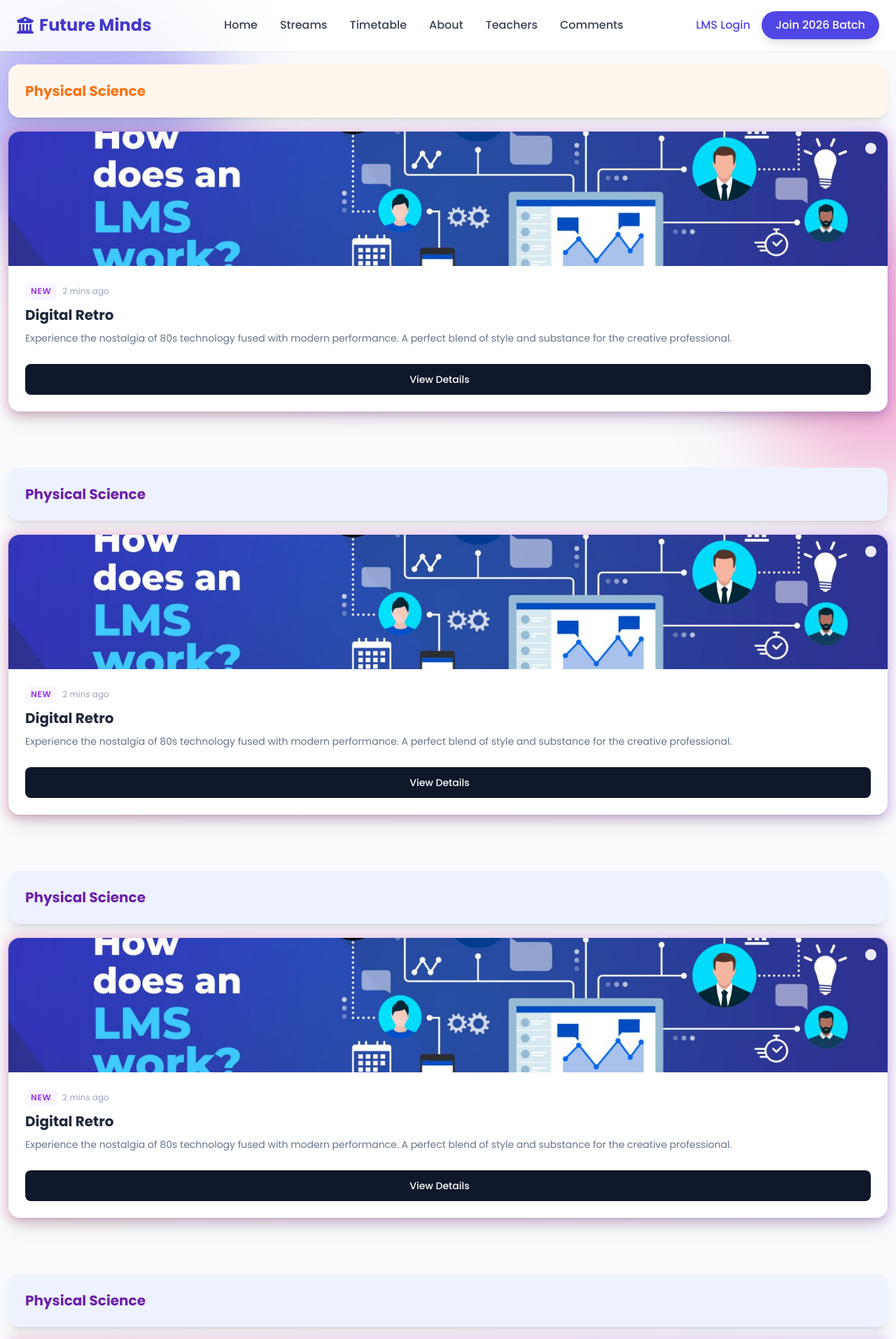
After one commit to AL-Class-manegement-System/AL-Class-Management-System, a PHP site: page /pages/teachers.php in a window 1280 px wide. The commit adds this page. Shown: the top 1913 px of the page at 70% size. Run offline with PHP 8.4, Linux system fonts and the light colour scheme; some libraries are stand-ins or nearby versions.

Commit message:
teachers updated

```diff
--- a/includes/header.php
+++ b/includes/header.php
@@ -33,7 +33,7 @@
                 <a href="../pages/Streams.php" class="text-gray-700 hover:text-indigo-600 font-medium transition nav-link">Streams</a>
                 <a href="#" class="text-gray-700 hover:text-indigo-600 font-medium transition nav-link">Timetable</a>
                 <a href="#" class="text-gray-700 hover:text-indigo-600 font-medium transition nav-link">About</a>
-                <a href="#" class="text-gray-700 hover:text-indigo-600 font-medium transition nav-link">Teachers</a>
+                <a href="../pages/teachers.php" class="text-gray-700 hover:text-indigo-600 font-medium transition nav-link">Teachers</a>
                 <a href="#" class="text-gray-700 hover:text-indigo-600 font-medium transition nav-link">Comments</a>
             </div>
 
@@ -55,6 +55,7 @@
                 <a href="../pages/Streams.php" class="text-gray-700 hover:text-indigo-600 font-medium py-2">Streams</a>
                 <a href="#" class="text-gray-700 hover:text-indigo-600 font-medium py-2">Timetable</a>
                 <a href="#" class="text-gray-700 hover:text-indigo-600 font-medium py-2">Results</a>
+                <a href="#" class="text-gray-700 hover:text-indigo-600 font-medium py-2">Teachers</a>
                 <hr class="border-gray-200">
                 <a href="#" class="text-indigo-600 font-medium py-2">LMS Login</a>
                 <a href="student_register.html" class="bg-indigo-600 text-white px-5 py-3 rounded-full font-medium shadow-md hover:bg-indigo-700 mx-auto w-full max-w-xs">Join 2026 Batch</a>
--- /dev/null
+++ b/pages/teachers.php
@@ -0,0 +1,260 @@
+<?php include('../includes/header.php'); ?>
+
+<div class="p-3">
+    <div
+        class="flex items-center mt-20 w-full p-2 text-orange-500 p-6 backdrop-blur-sm bg-orange-50 opacity-100 rounded-2xl text-xl font-bold font-10 mb-5 outline-[#243c5a] shadow-lg text-shadow-lg border-solid">
+        <!-- <span class="w-12 h-12 bg-orange-100 text-orange-600 rounded-xl flex items-center justify-center text-xl mb-4">
+            <i class="fas fa-calculator"></i>
+        </span> -->
+        <h1>Physical Science</h1>
+    </div>
+
+
+    <div class="flex w-full ">
+        <div class="group relative w-full h-[400px]">
+            <!-- Blob Effect -->
+            <div
+                class="absolute -inset-1 bg-gradient-to-r from-pink-600 to-purple-600 rounded-2xl blur opacity-25 group-hover:opacity-75 transition duration-1000 group-hover:duration-200">
+            </div>
+
+            <div
+                class="relative w-full h-full bg-white rounded-2xl shadow-xl overflow-hidden flex flex-col transition-all duration-300 transform group-hover:-translate-y-2 group-hover:shadow-2xl ring-1 ring-slate-900/5">
+                <!-- Image Section -->
+                <div class="h-48 overflow-hidden relative">
+                    <img src="../assests/images/2.jpg" alt="Technology"
+                        class="w-full h-full object-cover transition-transform duration-500 group-hover:scale-110"
+                        onerror="this.src='#'">
+                    <div class="absolute top-4 right-4 bg-white/90 backdrop-blur-sm p-2 rounded-full shadow-sm">
+                        <i data-lucide="heart" class="w-5 h-5 text-rose-500 fill-rose-500/20"></i>
+                    </div>
+                </div>
+
+                <!-- Content Section -->
+                <div class="p-6 flex flex-col flex-1 justify-between">
+                    <div>
+                        <div class="flex items-center gap-2 mb-2">
+                            <span
+                                class="px-2 py-1 text-xs font-semibold text-purple-600 bg-purple-50 rounded-md uppercase tracking-wider">New</span>
+                            <span class="text-xs text-slate-400">2 mins ago</span>
+                        </div>
+                        <h3 class="text-xl font-bold text-slate-800 mb-2 group-hover:text-orange-500 transition-colors">
+                            Digital Retro</h3>
+                        <p class="text-slate-500 text-sm leading-relaxed line-clamp-3">
+                            Experience the nostalgia of 80s technology fused with modern performance. A perfect blend of
+                            style and substance for the creative professional.
+                        </p>
+                    </div>
+
+                    <button
+                        class="mt-4 w-full py-3 rounded-lg bg-slate-900 text-white font-medium text-sm flex items-center justify-center gap-2 transition-all duration-300 hover:bg-purple-600 group-hover:translate-x-1">
+                        View Details <i data-lucide="arrow-right" class="w-4 h-4"></i>
+                    </button>
+                </div>
+            </div>
+        </div>
+    </div>
+
+    <div
+        class="mt-20 w-full p-2 text-purple-800 p-6 backdrop-blur-sm bg-indigo-50 opacity-100 rounded-2xl text-xl font-bold font-10 mb-5 outline-[#243c5a] shadow-lg text-shadow-lg border-solid">
+        <h1>Physical Science</h1>
+    </div>
+
+
+    <div class="grid w-full ">
+        <div class="group relative w-full h-[400px]">
+            <!-- Blob Effect -->
+            <div
+                class="absolute -inset-1 bg-gradient-to-r from-pink-600 to-purple-600 rounded-2xl blur opacity-25 group-hover:opacity-75 transition duration-1000 group-hover:duration-200">
+            </div>
+
+            <div
+                class="relative w-full h-full bg-white rounded-2xl shadow-xl overflow-hidden flex flex-col transition-all duration-300 transform group-hover:-translate-y-2 group-hover:shadow-2xl ring-1 ring-slate-900/5">
+                <!-- Image Section -->
+                <div class="h-48 overflow-hidden relative">
+                    <img src="../assests/images/2.jpg" alt="Technology"
+                        class="w-full h-full object-cover transition-transform duration-500 group-hover:scale-110"
+                        onerror="this.src='#'">
+                    <div class="absolute top-4 right-4 bg-white/90 backdrop-blur-sm p-2 rounded-full shadow-sm">
+                        <i data-lucide="heart" class="w-5 h-5 text-rose-500 fill-rose-500/20"></i>
+                    </div>
+                </div>
+
+                <!-- Content Section -->
+                <div class="p-6 flex flex-col flex-1 justify-between">
+                    <div>
+                        <div class="flex items-center gap-2 mb-2">
+                            <span
+                                class="px-2 py-1 text-xs font-semibold text-purple-600 bg-purple-50 rounded-md uppercase tracking-wider">New</span>
+                            <span class="text-xs text-slate-400">2 mins ago</span>
+                        </div>
+                        <h3 class="text-xl font-bold text-slate-800 mb-2 group-hover:text-purple-600 transition-colors">
+                            Digital Retro</h3>
+                        <p class="text-slate-500 text-sm leading-relaxed line-clamp-3">
+                            Experience the nostalgia of 80s technology fused with modern performance. A perfect blend of
+                            style and substance for the creative professional.
+                        </p>
+                    </div>
+
+                    <button
+                        class="mt-4 w-full py-3 rounded-lg bg-slate-900 text-white font-medium text-sm flex items-center justify-center gap-2 transition-all duration-300 hover:bg-purple-600 group-hover:translate-x-1">
+                        View Details <i data-lucide="arrow-right" class="w-4 h-4"></i>
+                    </button>
+                </div>
+            </div>
+        </div>
+    </div>
+
+    <div
+        class="mt-20 w-full p-2 text-purple-800 p-6 backdrop-blur-sm bg-indigo-50 opacity-100 rounded-2xl text-xl font-bold font-10 mb-5 outline-[#243c5a] shadow-lg text-shadow-lg border-solid">
+        <h1>Physical Science</h1>
+    </div>
+
+
+    <div class="grid w-full ">
+        <div class="group relative w-full h-[400px]">
+            <!-- Blob Effect -->
+            <div
+                class="absolute -inset-1 bg-gradient-to-r from-pink-600 to-purple-600 rounded-2xl blur opacity-25 group-hover:opacity-75 transition duration-1000 group-hover:duration-200">
+            </div>
+
+            <div
+                class="relative w-full h-full bg-white rounded-2xl shadow-xl overflow-hidden flex flex-col transition-all duration-300 transform group-hover:-translate-y-2 group-hover:shadow-2xl ring-1 ring-slate-900/5">
+                <!-- Image Section -->
+                <div class="h-48 overflow-hidden relative">
+                    <img src="../assests/images/2.jpg" alt="Technology"
+                        class="w-full h-full object-cover transition-transform duration-500 group-hover:scale-110"
+                        onerror="this.src='#'">
+                    <div class="absolute top-4 right-4 bg-white/90 backdrop-blur-sm p-2 rounded-full shadow-sm">
+                        <i data-lucide="heart" class="w-5 h-5 text-rose-500 fill-rose-500/20"></i>
+                    </div>
+                </div>
+
+                <!-- Content Section -->
+                <div class="p-6 flex flex-col flex-1 justify-between">
+                    <div>
+                        <div class="flex items-center gap-2 mb-2">
+                            <span
+                                class="px-2 py-1 text-xs font-semibold text-purple-600 bg-purple-50 rounded-md uppercase tracking-wider">New</span>
+                            <span class="text-xs text-slate-400">2 mins ago</span>
+                        </div>
+                        <h3 class="text-xl font-bold text-slate-800 mb-2 group-hover:text-purple-600 transition-colors">
+                            Digital Retro</h3>
+                        <p class="text-slate-500 text-sm leading-relaxed line-clamp-3">
+                            Experience the nostalgia of 80s technology fused with modern performance. A perfect blend of
+                            style and substance for the creative professional.
+                        </p>
+                    </div>
+
+                    <button
+                        class="mt-4 w-full py-3 rounded-lg bg-slate-900 text-white font-medium text-sm flex items-center justify-center gap-2 transition-all duration-300 hover:bg-purple-600 group-hover:translate-x-1">
+                        View Details <i data-lucide="arrow-right" class="w-4 h-4"></i>
+                    </button>
+                </div>
+            </div>
+        </div>
+    </div>
+
+    <div
+        class="mt-20 w-full p-2 text-purple-800 p-6 backdrop-blur-sm bg-indigo-50 opacity-100 rounded-2xl text-xl font-bold font-10 mb-5 outline-[#243c5a] shadow-lg text-shadow-lg border-solid">
+        <h1>Physical Science</h1>
+    </div>
+
+
+    <div class="grid w-full ">
+        <div class="group relative w-full h-[400px]">
+            <!-- Blob Effect -->
+            <div
+                class="absolute -inset-1 bg-gradient-to-r from-pink-600 to-purple-600 rounded-2xl blur opacity-25 group-hover:opacity-75 transition duration-1000 group-hover:duration-200">
+            </div>
+
+            <div
+                class="relative w-full h-full bg-white rounded-2xl shadow-xl overflow-hidden flex flex-col transition-all duration-300 transform group-hover:-translate-y-2 group-hover:shadow-2xl ring-1 ring-slate-900/5">
+                <!-- Image Section -->
+                <div class="h-48 overflow-hidden relative">
+                    <img src="../assests/images/2.jpg" alt="Technology"
+                        class="w-full h-full object-cover transition-transform duration-500 group-hover:scale-110"
+                        onerror="this.src='#'">
+                    <div class="absolute top-4 right-4 bg-white/90 backdrop-blur-sm p-2 rounded-full shadow-sm">
+                        <i data-lucide="heart" class="w-5 h-5 text-rose-500 fill-rose-500/20"></i>
+                    </div>
+                </div>
+
+                <!-- Content Section -->
+                <div class="p-6 flex flex-col flex-1 justify-between">
+                    <div>
+                        <div class="flex items-center gap-2 mb-2">
+                            <span
+                                class="px-2 py-1 text-xs font-semibold text-purple-600 bg-purple-50 rounded-md uppercase tracking-wider">New</span>
+                            <span class="text-xs text-slate-400">2 mins ago</span>
+                        </div>
+                        <h3 class="text-xl font-bold text-slate-800 mb-2 group-hover:text-purple-600 transition-colors">
+                            Digital Retro</h3>
+                        <p class="text-slate-500 text-sm leading-relaxed line-clamp-3">
+                            Experience the nostalgia of 80s technology fused with modern performance. A perfect blend of
+                            style and substance for the creative professional.
+                        </p>
+                    </div>
+
+                    <button
+                        class="mt-4 w-full py-3 rounded-lg bg-slate-900 text-white font-medium text-sm flex items-center justify-center gap-2 transition-all duration-300 hover:bg-purple-600 group-hover:translate-x-1">
+                        View Details <i data-lucide="arrow-right" class="w-4 h-4"></i>
+                    </button>
+                </div>
+            </div>
+        </div>
+    </div>
+
+    <div
+        class="mt-20 w-full p-2 text-purple-800 p-6 backdrop-blur-sm bg-indigo-50 opacity-100 rounded-2xl text-xl font-bold font-10 mb-5 outline-[#243c5a] shadow-lg text-shadow-lg border-solid">
+        <h1>Physical Science</h1>
+    </div>
+
+
+    <div class="grid w-full ">
+        <div class="group relative w-full h-[400px]">
+            <!-- Blob Effect -->
+            <div
+                class="absolute -inset-1 bg-gradient-to-r from-pink-600 to-purple-600 rounded-2xl blur opacity-25 group-hover:opacity-75 transition duration-1000 group-hover:duration-200">
+            </div>
+
+            <div
+                class="relative w-full h-full bg-white rounded-2xl shadow-xl overflow-hidden flex flex-col transition-all duration-300 transform group-hover:-translate-y-2 group-hover:shadow-2xl ring-1 ring-slate-900/5">
+                <!-- Image Section -->
+                <div class="h-48 overflow-hidden relative">
+                    <img src="../assests/images/2.jpg" alt="Technology"
+                        class="w-full h-full object-cover transition-transform duration-500 group-hover:scale-110"
+                        onerror="this.src='#'">
+                    <div class="absolute top-4 right-4 bg-white/90 backdrop-blur-sm p-2 rounded-full shadow-sm">
+                        <i data-lucide="heart" class="w-5 h-5 text-rose-500 fill-rose-500/20"></i>
+                    </div>
+                </div>
+
+                <!-- Content Section -->
+                <div class="p-6 flex flex-col flex-1 justify-between">
+                    <div>
+                        <div class="flex items-center gap-2 mb-2">
+                            <span
+                                class="px-2 py-1 text-xs font-semibold text-purple-600 bg-purple-50 rounded-md uppercase tracking-wider">New</span>
+                            <span class="text-xs text-slate-400">2 mins ago</span>
+                        </div>
+                        <h3 class="text-xl font-bold text-slate-800 mb-2 group-hover:text-purple-600 transition-colors">
+                            Digital Retro</h3>
+                        <p class="text-slate-500 text-sm leading-relaxed line-clamp-3">
+                            Experience the nostalgia of 80s technology fused with modern performance. A perfect blend of
+                            style and substance for the creative professional.
+                        </p>
+                    </div>
+
+                    <button
+                        class="mt-4 w-full py-3 rounded-lg bg-slate-900 text-white font-medium text-sm flex items-center justify-center gap-2 transition-all duration-300 hover:bg-purple-600 group-hover:translate-x-1">
+                        View Details <i data-lucide="arrow-right" class="w-4 h-4"></i>
+                    </button>
+                </div>
+            </div>
+        </div>
+    </div>
+
+</div>
+
+
+<?php include('../includes/footer.php'); ?>
```
